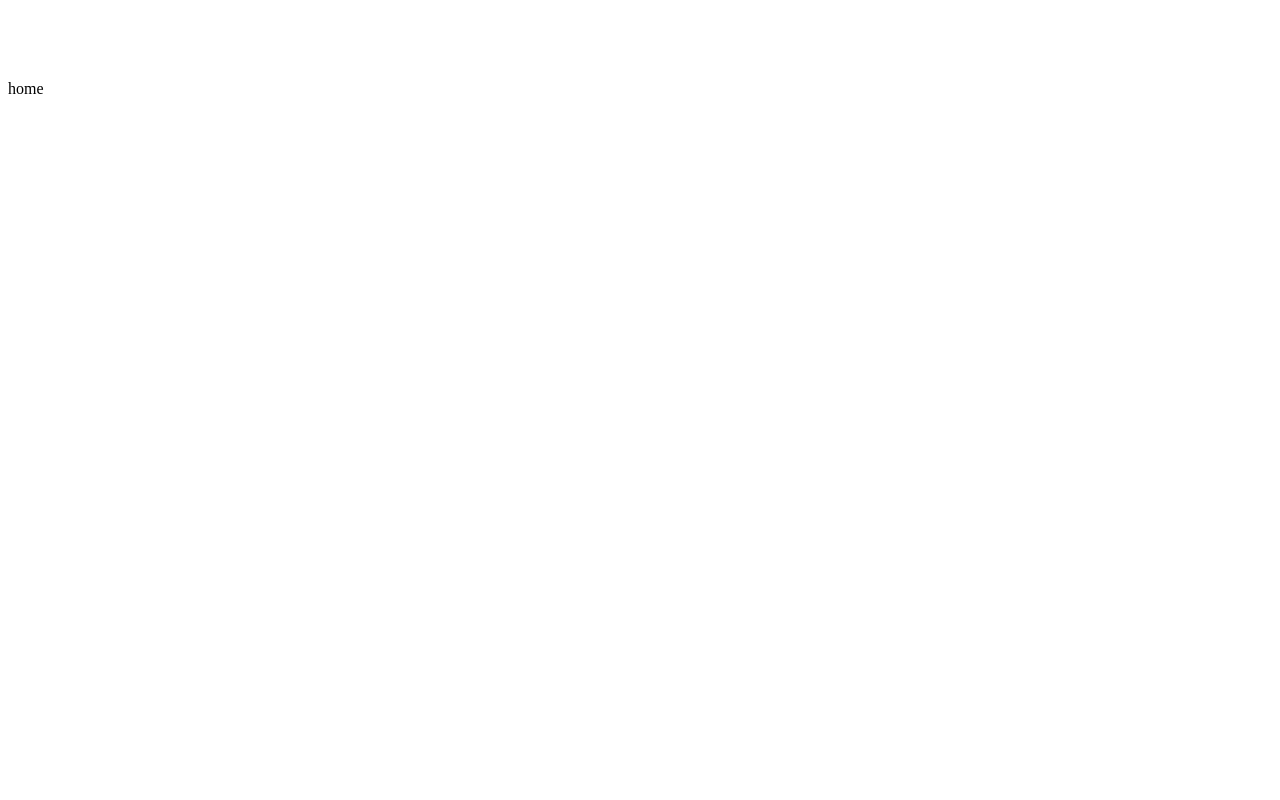
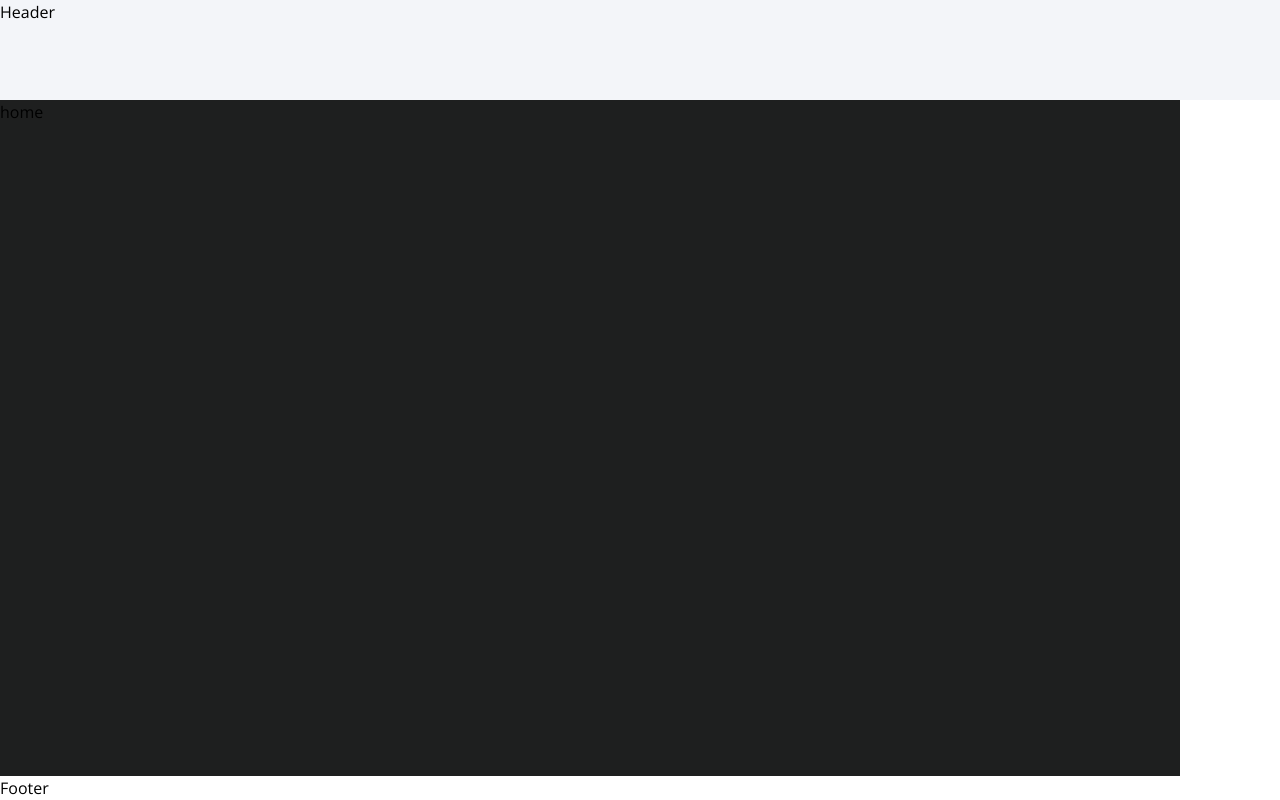
Before and after one commit to yurigarrido/instabuy-ps, a React (Vite) app: page / in a window 1280 px wide. Built offline with nearby package versions, Linux system fonts and the light colour scheme.

Commit message:
feat: add base layout

```diff
--- a/src/App.tsx
+++ b/src/App.tsx
@@ -1,7 +1,9 @@
+import { globalStyles } from "../stitches.config"
 import { Router } from "./Router"
 import {BrowserRouter} from 'react-router-dom'
 
 export const App = () => {
+  globalStyles()
   return (
     <BrowserRouter>
       <Router/>
--- a/src/layout/defaultLayout/index.tsx
+++ b/src/layout/defaultLayout/index.tsx
@@ -1,10 +1,16 @@
 import { Outlet } from 'react-router-dom'
 import * as S from './styles'
+import { Header } from '@/shared/components/header'
+import { Footer } from '@/shared/components/footer'
 
 export const DefaultLayout = () => {
   return (
     <S.LayoutCountainer>
+      <Header/>
+    <S.Content>
       <Outlet/>
+      <Footer/>
+    </S.Content>
     </S.LayoutCountainer>
   )
 }
--- a/src/layout/defaultLayout/styles.ts
+++ b/src/layout/defaultLayout/styles.ts
@@ -3,6 +3,22 @@ import { styled } from "../../../stitches.config"
 
 export const LayoutCountainer = styled('div', {
   maxWidth: '118rem',
-  height: 'calc(100vh - 10rem)',
-  margin: '5rem auto',
+  height: '100vh',
+
+  backgroundColor: '$black6',
+
+
+  display: 'flex',
+  flexDirection: 'column',
+  justifyContent: 'space-between',
 })
+
+export const Content = styled('div', {
+  display: 'flex',
+  flexDirection: 'column',
+  justifyContent: 'space-between',
+
+  height: '100%',
+
+  marginTop: '$sizes$header',
+})
--- /dev/null
+++ b/src/shared/components/footer/index.tsx
@@ -0,0 +1,7 @@
+import * as S  from "./styles"
+
+export const Footer = () => {
+  return (
+    <S.Container>Footer</S.Container>
+  )
+}
--- /dev/null
+++ b/src/shared/components/footer/styles.ts
@@ -0,0 +1,6 @@
+import { styled } from "../../../../stitches.config";
+
+export const Container = styled('footer', {
+  width: '100%',
+  backgroundColor: '$background'
+})
--- /dev/null
+++ b/src/shared/components/header/index.tsx
@@ -0,0 +1,7 @@
+import * as S from "./styles"
+
+export const Header = () => {
+  return (
+    <S.Container>Header</S.Container>
+  )
+}
--- /dev/null
+++ b/src/shared/components/header/styles.ts
@@ -0,0 +1,11 @@
+import { styled } from "../../../../stitches.config";
+
+export const Container = styled('header', {
+  width: '100%',
+  backgroundColor: '$blue1',
+
+  height: '$header',
+
+  position: "fixed",
+  top: '0'
+})
--- a/stitches.config.ts
+++ b/stitches.config.ts
@@ -52,7 +52,7 @@ export const {
       7: '2.4rem',
       8: '3.2rem',
       9: '3.4rem',
-      header: '6.8rem',
+      header: '10rem',
       sidebar: '6.4rem'
     },
     fontSizes: {
@@ -100,23 +100,25 @@ export const globalStyles = globalCss({
   '@import':
     "url('https://fonts.googleapis.com/css2?family=Open+Sans:wght@400;600;700&family=Quicksand:wght@400;700&display=swap')",
   '*': {
+    padding: 0,
+    margin: 0,
     boxSizing: 'border-box',
-    margin: 0,
     outlineColor: '$primary1',
     '-webkit-font-smoothing': 'antialiased',
     '-moz-osx-font-smoothing': 'grayscale'
   },
   '#root, body': {
-    minHeight: '100vh'
+    minHeight: '100vh',
   },
   html: {
     fontFamily: '$sans',
-    fontSize: '62.5%'
+    fontSize: '62.5%',
+
   },
   body: {
     fontSize: '1.6rem',
     lineHeight: 1.5,
-    '-webkit-font-smoothing': 'antialiased'
+    '-webkit-font-smoothing': 'antialiased',
   },
   button: {
     cursor: 'pointer'
@@ -133,4 +135,5 @@ export const globalStyles = globalCss({
   'p, h1, h2, h3, h4, h5, h6': {
     overflowWrap: 'break-word'
   },
+
 })
```
